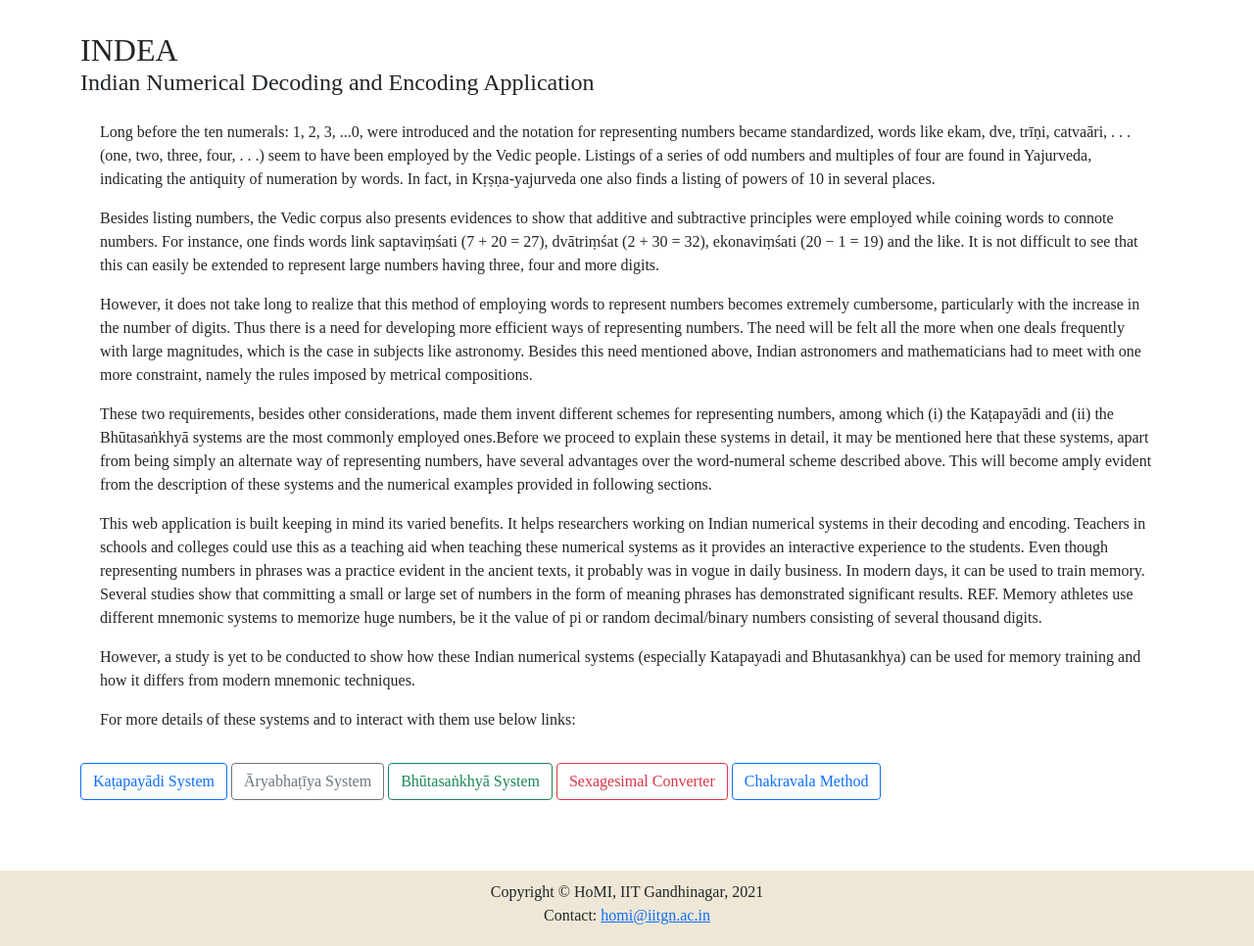
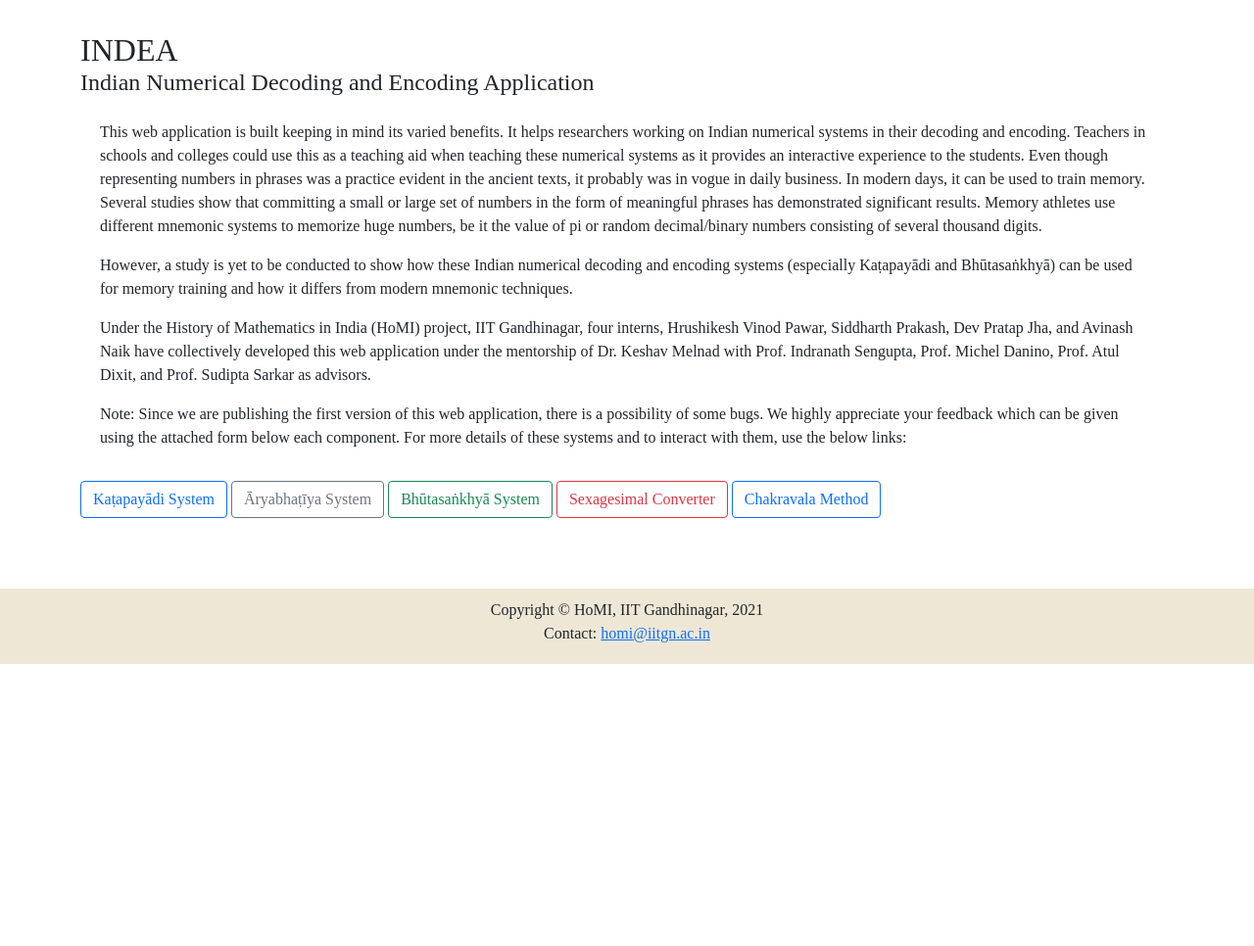
Before and after one commit to HrushikeshPawar/HoMI-Project, a Flask app: page / in a window 1280 px wide. Shown: the part 56-1022 px from the top of the page at 98% size. After the commit the page ends 734 px from the top, so only its background shows below. Run offline with Flask 2, Linux system fonts and the light colour scheme.

Commit message:
Updated the content

```diff
--- a/app/templates/chakravala.html
+++ b/app/templates/chakravala.html
@@ -10,9 +10,9 @@
             </h2>
             <div id="collapseOne" class="accordion-collapse collapse show" aria-labelledby="headingOne" data-bs-parent="#accordionExample">
                 <div class="accordion-body">
-                    <p>{{"""The *cakravala* method is a cyclic algorithm to solve indeterminate quadratic equations of type a<sup>2</sup>  = N*b<sup>2</sup>  + 1, attributed to Bhāskara II. Our application produces the values of a and b and the verbose option produces the intermediate steps. For more information, go to [Chakravala Method](https://en.wikipedia.org/wiki/Chakravala_method)."""|markdown}}</P>
-
-
+                    <p>
+                        The <i>Cakravāla</i> method is a cyclic algorithm to solve indeterminate quadratic equations of type a<sup>2</sup> = N*b<sup>2</sup> + 1, attributed to <i>Bhāskara</i> II. Our application produces the values of a and b and the verbose option produces the intermediate steps. For more information, go to <a href='https://en.wikipedia.org/wiki/Chakravala_method'>Chakravala Method</a>.
+                    </p>
                 </div>
             </div>
         </div>
--- a/app/templates/home.html
+++ b/app/templates/home.html
@@ -11,25 +11,15 @@
             </h4>
         <div id="collapseOne" class="accordion-collapse collapse show" aria-labelledby="headingOne" data-bs-parent="#accordionExample">
             <div class="accordion-body">
-                <p>Long before the ten numerals: 1, 2, 3, ...0, were introduced and the notation for representing numbers became standardized, words like ekam, dve, trīṇi, catvaāri, . . . (one, two, three, four, . . .) seem to have been employed by the
-                    Vedic people. Listings of a series of odd numbers and multiples of four are found in Yajurveda, indicating the antiquity of numeration by words. In fact, in Kṛṣṇa-yajurveda one also finds a listing of powers of 10 in several places.</p>
+                <p>This web application is built keeping in mind its varied benefits. It helps researchers working on Indian numerical systems in their decoding and encoding. Teachers in schools and colleges could use this as a teaching aid when teaching these numerical systems as it provides an interactive experience to the students. Even though representing numbers in phrases was a practice evident in the ancient texts, it probably was in vogue in daily business. In modern days, it can be used to train memory. Several studies show that committing a small or large set of numbers in the form of meaningful phrases has demonstrated significant results. Memory athletes use different mnemonic systems to memorize huge numbers, be it the value of pi or random decimal/binary numbers consisting of several thousand digits.</p>
 
-                <P>Besides listing numbers, the Vedic corpus also presents evidences to show that additive and subtractive principles were employed while coining words to connote numbers. For instance, one finds words link saptaviṃśati (7 + 20 = 27),
-                    dvātriṃśat (2 + 30 = 32), ekonaviṃśati (20 − 1 = 19) and the like. It is not difficult to see that this can easily be extended to represent large numbers having three, four and more digits.</P>
+                <p>However, a study is yet to be conducted to show how these Indian numerical decoding and encoding systems (especially Kaṭapayādi and Bhūtasaṅkhyā) can be used for memory training and how it differs from modern mnemonic techniques.</p>
 
-                <p>However, it does not take long to realize that this method of employing words to represent numbers becomes extremely cumbersome, particularly with the increase in the number of digits. Thus there is a need for developing more efficient
-                    ways of representing numbers. The need will be felt all the more when one deals frequently with large magnitudes, which is the case in subjects like astronomy. Besides this need mentioned above, Indian astronomers and mathematicians
-                    had to meet with one more constraint, namely the rules imposed by metrical compositions.</p>
+                <p>Under the History of Mathematics in India (HoMI) project, IIT Gandhinagar, four interns, Hrushikesh Vinod Pawar, Siddharth Prakash, Dev Pratap Jha, and Avinash Naik have collectively developed this web application under the mentorship of Dr. Keshav Melnad with Prof. Indranath Sengupta, Prof. Michel Danino, Prof. Atul Dixit, and Prof. Sudipta Sarkar as advisors.</p>
 
-                <p>These two requirements, besides other considerations, made them invent different schemes for representing numbers, among which (i) the Kaṭapayādi and (ii) the Bhūtasaṅkhyā systems are the most commonly employed ones.Before we proceed
-                    to explain these systems in detail, it may be mentioned here that these systems, apart from being simply an alternate way of representing numbers, have several advantages over the word-numeral scheme described above. This will
-                    become amply evident from the description of these systems and the numerical examples provided in following sections.</p>
-                <p>This web application is built keeping in mind its varied benefits. It helps researchers working on Indian numerical systems in their decoding and encoding. Teachers in schools and colleges could use this as a teaching aid when teaching these numerical systems as it provides an interactive experience to the students. Even though representing numbers in phrases was a practice evident in the ancient texts, it probably was in vogue in daily business. In modern days, it can be used to train memory.  Several studies show that committing a small or large set of numbers in the form of meaning phrases has demonstrated significant results. REF. Memory athletes use different mnemonic systems to memorize huge numbers, be it the value of pi or random decimal/binary numbers consisting of several thousand digits.</p>
-
-                <p>However, a study is yet to be conducted to show how these Indian numerical systems (especially Katapayadi and Bhutasankhya) can be used for memory training and how it differs from modern mnemonic techniques.</p>
-
-
-                <p>For more details of these systems and to interact with them use below links:</p>
+                <p>Note: Since we are publishing the first version of this web application, there is a possibility of some bugs. We highly appreciate your feedback which can be given using the attached form below each component.
+                For more details of these systems and to interact with them, use the below links:</p>
+            </p>
             </div>
         </div>
     </div>
--- a/app/templates/sexagesimal.html
+++ b/app/templates/sexagesimal.html
@@ -10,7 +10,9 @@
             </h2>
             <div id="collapseOne" class="accordion-collapse collapse show" aria-labelledby="headingOne" data-bs-parent="#accordionExample">
                 <div class="accordion-body">
-                    <p>{{"""Since ancient times sexagesimal system is in use. Many civilizations have used this system. Since number 60 has so many factors, it is very convenient for calculation. Even though we find some calculators available online, our application is unique for pedagogical purposes, which not only gives the result but also the intermediate steps, which helps teachers in teaching and students in visualizing. Each component has its description of its usability. For more details about the sexagesimal system, go to [Sexagesimal Number System](https://en.wikipedia.org/wiki/Sexagesimal.)"""|markdown}}</P>
+                   <p>
+                    Since ancient times, the sexagesimal number system has been in use. Many civilizations have used this system in daily transactions as well as in astronomical and mathematical calculations since the number 60 has many factors. Even though we find some calculators available online, our application is unique for pedagogical purposes as it not only gives the result but also the intermediate steps, which help teachers in teaching and students in practising and visualizing. Each component of our calculator has its description of its usability. For more details about the sexagesimal system, go to <a href='https://en.wikipedia.org/wiki/Sexagesimal'>Sexagesimal Number System</a>
+                   </p>
                 </div>
             </div>
         </div>
```
Also changed, not shown: app/templates/aryabhatan.html (+10 -1 lines), app/templates/bhutasankhya.html (+7 -1 lines), app/templates/katapayadi.html (+10 -3 lines).
